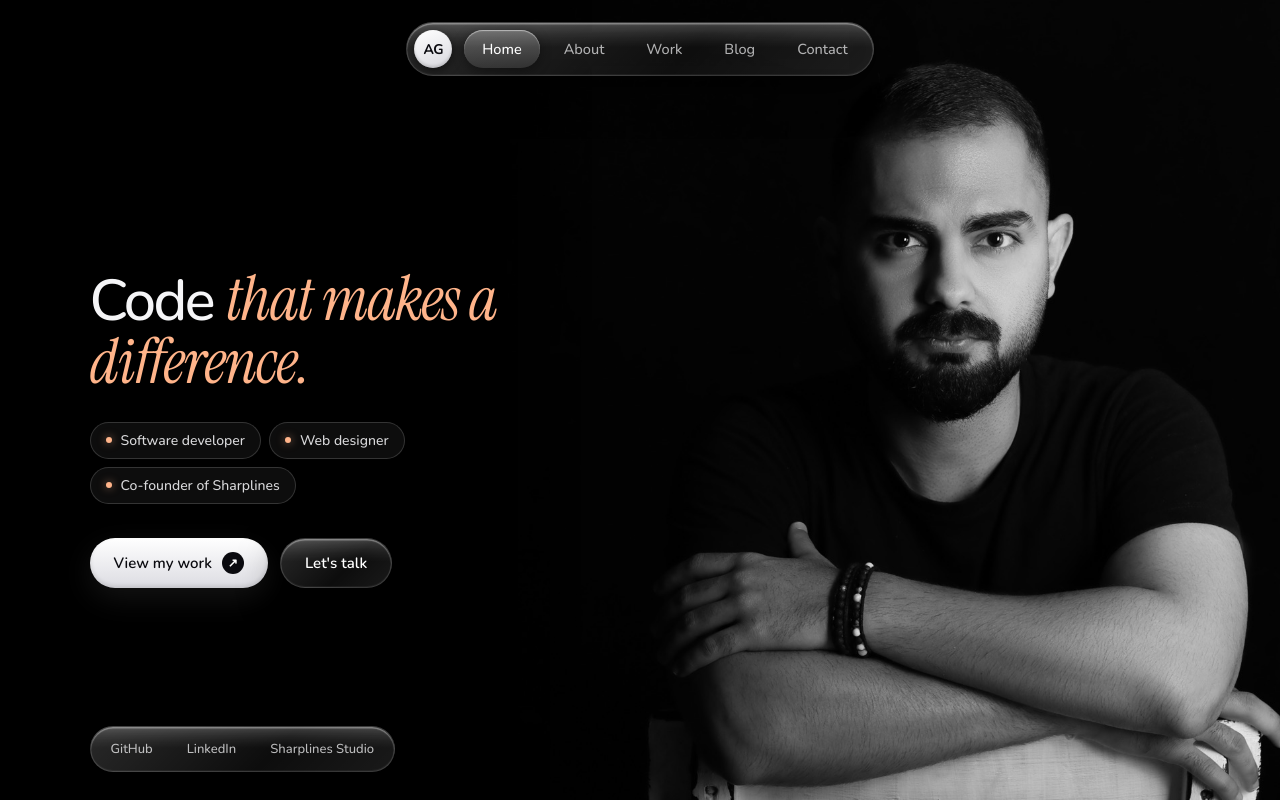
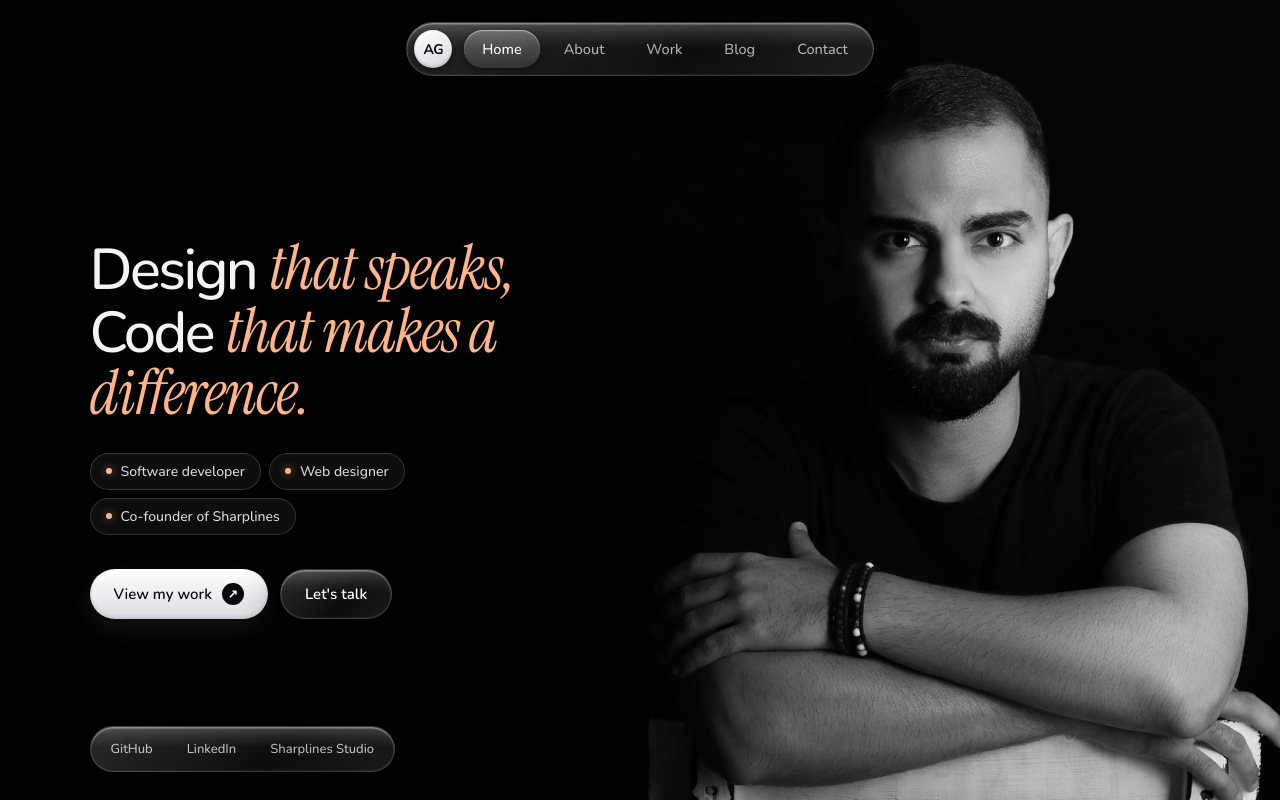
Before and after one commit to amirgholizad/amirgholizad.github.io, a plain HTML site: page index.html in a window 1280 px wide. Drawn offline with nearby package versions, Linux system fonts and the light colour scheme.

Commit message:
Home headline: "Design that speaks, Code that makes a difference."
Co-Authored-By: Claude Opus 5.5 <noreply@anthropic.com>

```diff
--- a/index.html
+++ b/index.html
@@ -30,7 +30,7 @@
   </div>
 
   <main class="hero">
-    <h1>Code <em>that makes a difference.</em></h1>
+    <h1>Design <em>that speaks,</em><br>Code <em>that makes a difference.</em></h1>
     <ul class="tags" aria-label="Roles">
       <li>Software developer</li>
       <li>Web designer</li>
```
